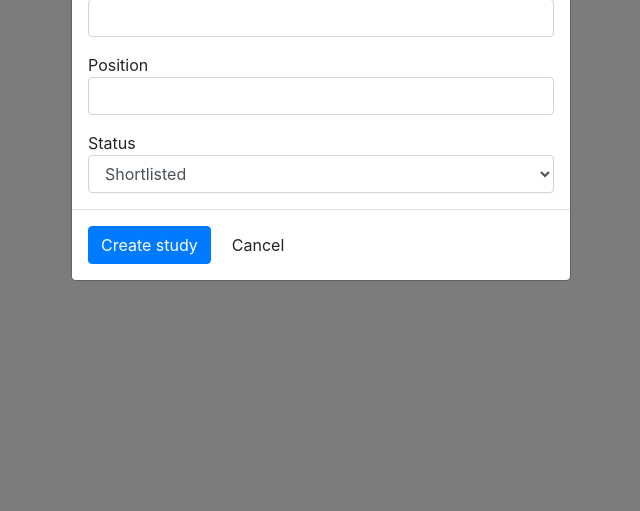
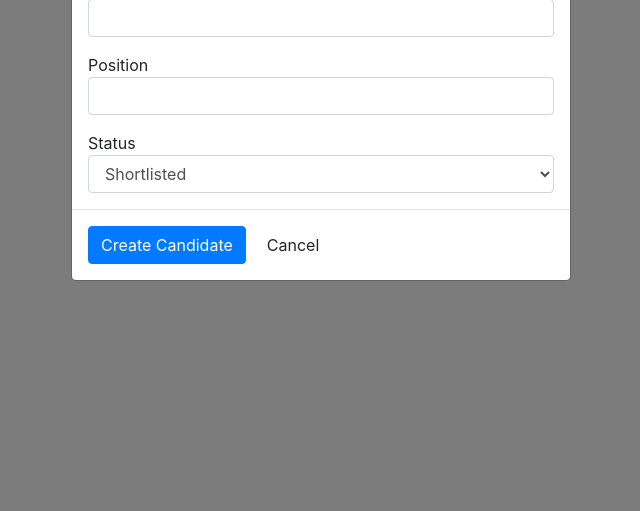
Before and after one commit to amarquezj/PHP-exercise, a CodeIgniter 4 app: template app/Views/users_list.php in a window 1280 px wide, after a click on "+ Create new Candidate". Shown: the part 289-800 px from the top of the page, without its empty margins (319-959 px from the left). Run offline with PHP 8.4 and a stand-in for CodeIgniter, Linux system fonts and the light colour scheme; the template is opened without the code that fills it, so the values that code supplies are empty; some libraries are stand-ins or nearby versions.

Commit message:
Change name of new candidate Popup

```diff
--- a/app/Views/users_list.php
+++ b/app/Views/users_list.php
@@ -10,10 +10,12 @@
     <link href="https://fonts.googleapis.com/icon?family=Material+Icons" rel="stylesheet">
     <!-- Custom Styyes -->
     <link rel="stylesheet" href="/css/user_list.css">
+    <link rel="stylesheet" href="https://cdnjs.cloudflare.com/ajax/libs/font-awesome/5.13.1/css/all.min.css" integrity="sha256-2XFplPlrFClt0bIdPgpz8H7ojnk10H69xRqd9+uTShA=" crossorigin="anonymous" />
+
 <title>User list exercise</title>
 </head>
 
-<link rel="stylesheet" href="https://cdnjs.cloudflare.com/ajax/libs/font-awesome/5.13.1/css/all.min.css" integrity="sha256-2XFplPlrFClt0bIdPgpz8H7ojnk10H69xRqd9+uTShA=" crossorigin="anonymous" />
+
 <div class="container mt-3 mb-4">
 <div class="col-lg-9 mt-4 mt-lg-0">
     <div class="row">
@@ -33,8 +35,6 @@
             if (isset($users)){
             foreach ($users as $key) {
               ?>
-
-
                     <tr class="candidates-list">
                 <td class="title">
                   <div class="thumb">
@@ -78,12 +78,12 @@
 </div>
 
 
-<!-- Modal: Create new study -->
+<!-- Modal: Create new Candidate -->
 <div class="modal fade" id="createNewCandidate" tabindex="-1" aria-labelledby="createNewCandidate" aria-hidden="true">
     <div class="modal-dialog">
         <div class="modal-content pds-modal-content">
         <div class="modal-header pds-modal-header">
-            <h5 class="modal-title" id="createNewStudyLabel">Create new candidate</h5>
+            <h5 class="modal-title" id="createNewCandidateLabel">Create new candidate</h5>
             <button type="button" class="close" data-dismiss="modal" aria-label="Close">
             <span aria-hidden="true" class="material-icons pds-modal-header__icon">close</span>
             </button>
@@ -95,20 +95,20 @@
                     <input type="text" class="form-control pds-form-control" name="CandidateFirstName" id="CandidateFirstName" aria-describedby="CandidateFirstName" required="required">
                 </div>
                 <div class="mb-3">
-                    <label for="studyDescription" class="form-label mb-0 pds-text--grey-dark pds-form-label">Candidate last name</label>
-                    <input type="text" class="form-control pds-form-control" name="studyDescription" id="studyDescription">
+                    <label for="CandidateLastName" class="form-label mb-0 pds-text--grey-dark pds-form-label">Candidate last name</label>
+                    <input type="text" class="form-control pds-form-control" name="CandidateLastName" id="CandidateLastName">
                 </div>
                 <div class="mb-3">
-                    <label for="studyDescription" class="form-label mb-0 pds-text--grey-dark pds-form-label">profile pic (URL)</label>
-                    <input type="text" class="form-control pds-form-control" name="studyDescription" id="studyDescription">
+                    <label for="profilePic" class="form-label mb-0 pds-text--grey-dark pds-form-label">profile pic (URL)</label>
+                    <input type="text" class="form-control pds-form-control" name="profilePic" id="profilePic">
                 </div>
                 <div class="mb-3">
-                    <label for="studyDescription" class="form-label mb-0 pds-text--grey-dark pds-form-label">Position</label>
-                    <input type="text" class="form-control pds-form-control" name="studyDescription" id="studyDescription">
+                    <label for="CandidatePosition" class="form-label mb-0 pds-text--grey-dark pds-form-label">Position</label>
+                    <input type="text" class="form-control pds-form-control" name="CandidatePosition" id="CandidatePosition">
                 </div>
                 <div class="pds-mb-24">
-                    <label for="StudyFolder" class="form-label mb-0 pds-text--grey-dark pds-form-label">Status</label>
-                    <select class="form-control pds-form-control" name="StudyFolder" aria-label="Please select a folder for the new study" id="StudyFolder">
+                    <label for="CandidateStatus" class="form-label mb-0 pds-text--grey-dark pds-form-label">Status</label>
+                    <select class="form-control pds-form-control" name="CandidateStatus" aria-label="Please select a status for the new candidate" id="CandidateStatus">
                     <option value="Shortlisted" selected>Shortlisted</option>
                       <option value="Active" >Active</option>
                       <option value="Archived" >Archived</option>
@@ -117,7 +117,7 @@
                 </div>
         </div>
         <div class="modal-footer justify-content-start pds-mb-40 pds-modal-footer">
-            <button type="submit" name="submit_study" class="btn btn-primary pds-btn pds-btn__primary pds-shadow pds-shadow-hover">Create study</button>
+            <button type="submit" name="submit_candidate" class="btn btn-primary pds-btn pds-btn__primary pds-shadow pds-shadow-hover">Create Candidate</button>
             <button type="button" class="btn pds-btn pds-btn__secondary" data-dismiss="modal">Cancel</button>
         </div>
         </div>
```
